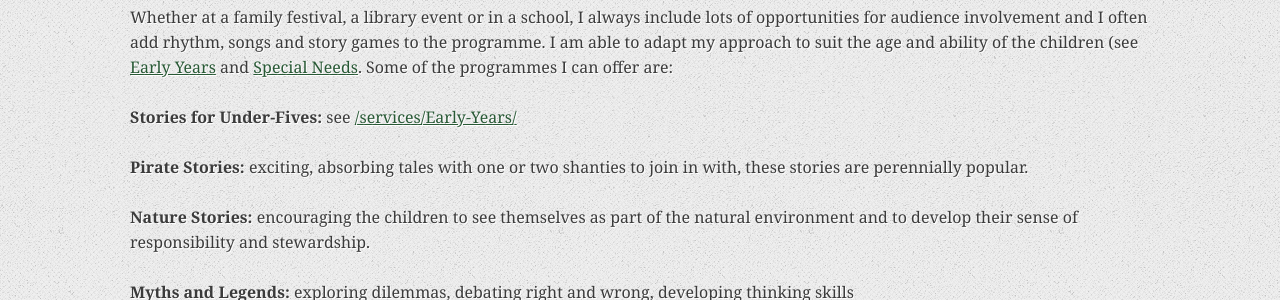
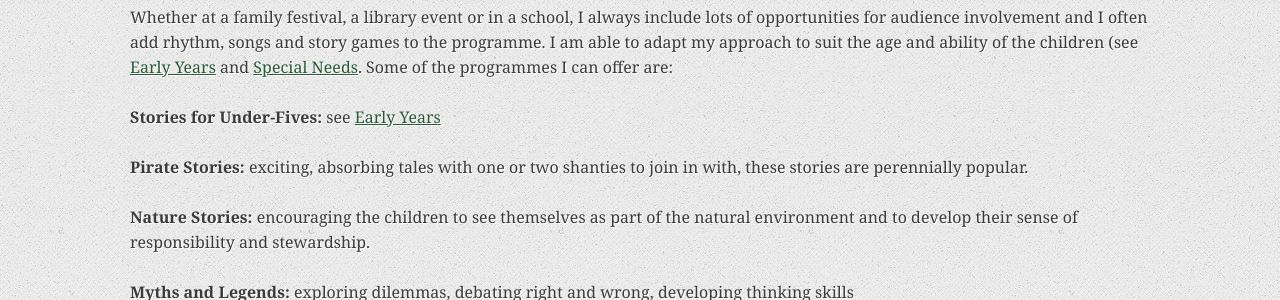
Before and after one commit to m3dwards/storytellingforall, a Jekyll site: the page built from services/storytelling-for-children/index.md, in a window 1280 px wide. Shown: the part 192-492 px from the top of the page. Built offline with Jekyll 4.4.1, drawn with Linux system fonts in a browser that asks for light colours.

Commit message:
Updated index.md

```diff
--- a/services/storytelling-for-children/index.md
+++ b/services/storytelling-for-children/index.md
@@ -15,7 +15,7 @@ published: true
 Whether at a family festival, a library event or in a school, I always include lots of opportunities for audience involvement and I often add rhythm, songs and story games to the programme. I am able to adapt my approach to suit the age and ability of the children (see [Early Years](services/storytelling-for-early-years/) and [Special Needs](services/storytelling-for-special-needs/).
 Some of the programmes I can offer are:
 
-**Stories for Under-Fives:** see [/services/Early-Years/](/services/Early-Years/)
+**Stories for Under-Fives:** see [Early Years](services/storytelling-for-early-years/)
 
 **Pirate Stories:** exciting, absorbing tales with one or two shanties to join in with, these stories are perennially popular.
 
```
